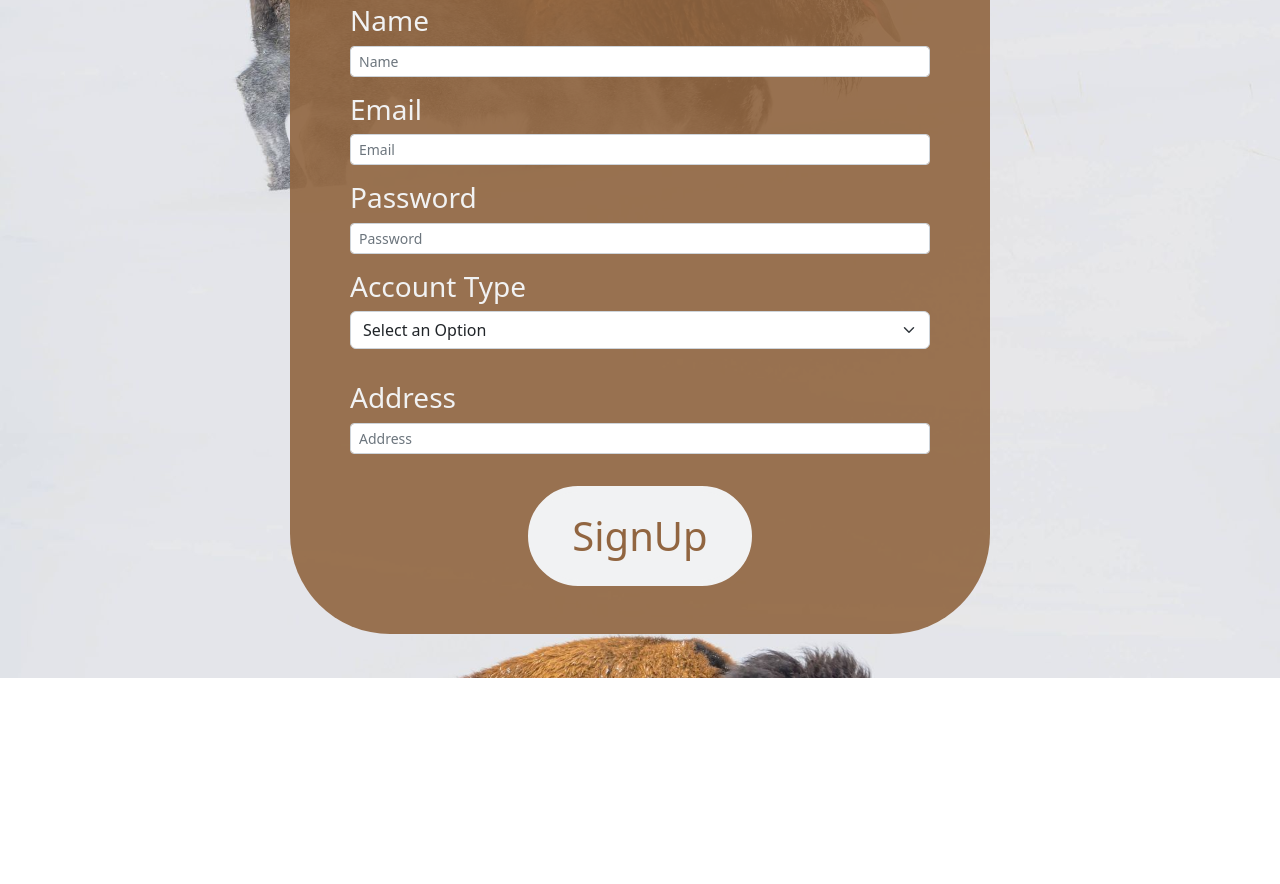
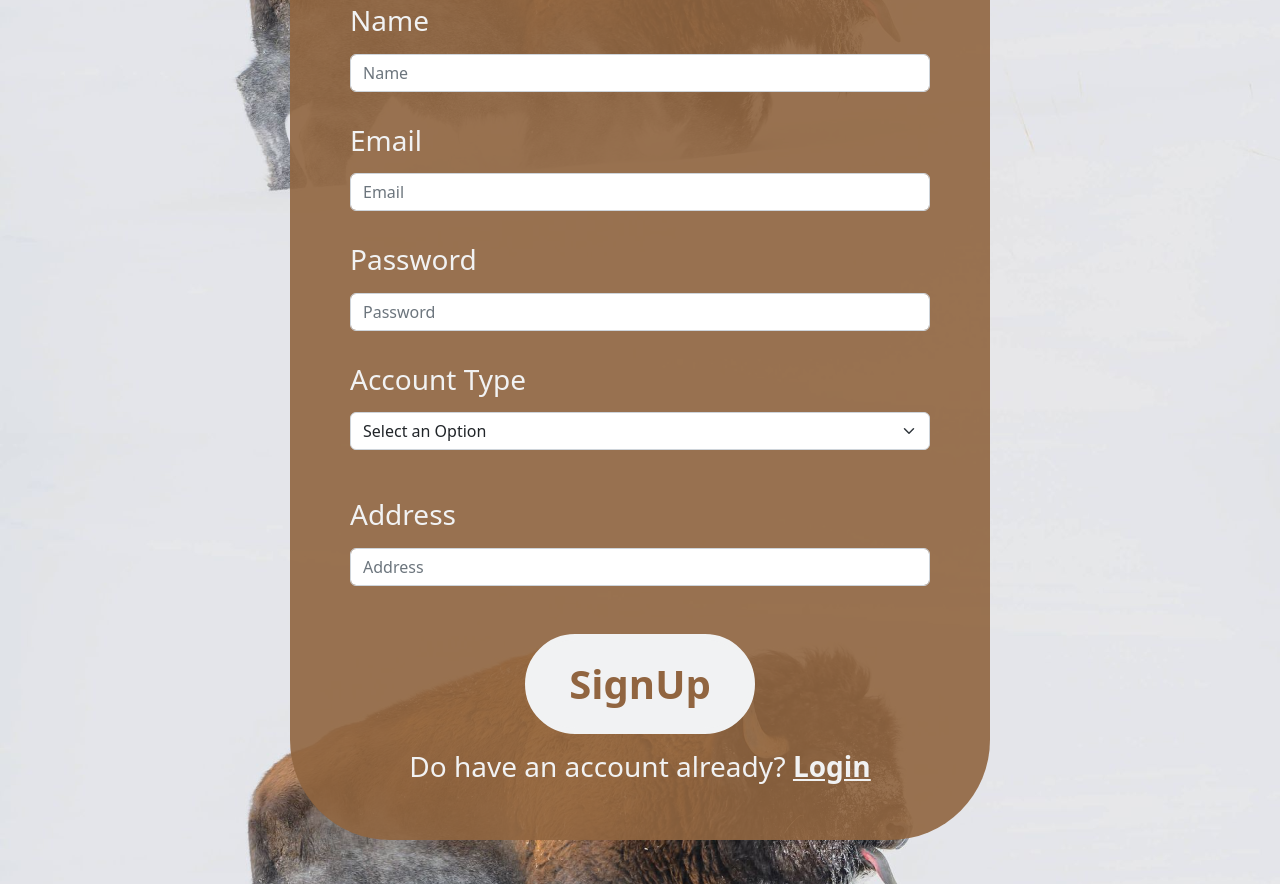
Before and after one commit to Olar-Alex-Student/Front-End, a React (Vite) app: page /signup in a window 1280 px wide. Shown: the part 420-1304 px from the top of the page. Before the commit the page ends 1098 px from the top, so only its background shows below. Built offline with nearby package versions, Linux system fonts and the light colour scheme.

Commit message:
login & sign up refresh

```diff
--- a/src/components/LoginForm.jsx
+++ b/src/components/LoginForm.jsx
@@ -1,6 +1,6 @@
 import React, { useState, useEffect } from "react";
 import axios from "axios";
-import { Button } from "react-bootstrap";
+import { Button, Form } from "react-bootstrap";
 import { useNavigate } from "react-router-dom";
 
 // const tokenGlobal = token;
@@ -30,7 +30,7 @@ export const LoginForm = () => {
         username: email,
         password: password
       }
-      const response = await axios.post(url, dataa, {headers: headers});
+      const response = await axios.post(url, dataa, { headers: headers });
       console.log(response.data);
       setToken(response.data.access_token);
       setID(response.data.user_id);
@@ -55,22 +55,23 @@ export const LoginForm = () => {
       {error && <div>{error}</div>}
       <form onSubmit={handleSubmit}>
         <div className="form-group py-2">
-          <label>
+          <Form.Label>
             <h3 className="text-center text-secondary">Email</h3>
-          </label>
-          <input className="form-control form-control-sm mx-auto" id="inputEmail" placeholder="Email" type="email" value={email} onChange={(e) => setEmail(e.target.value)} />
+          </Form.Label>
+          <Form.Control className="mb-3" type="email" placeholder="Email" value={email} onChange={(e) => setEmail(e.target.value)} />
         </div>
         <div className="form-group py-2">
-          <label>
+          <Form.Label>
             <h3 className="text-center text-secondary">Password</h3>
-          </label>
-          <input className="form-control form-control-sm mx-auto" id="inputPassword" placeholder="Password" type="password" value={password} onChange={(e) => setPassword(e.target.value)} />
+          </Form.Label>
+          <Form.Control className="mb-3" type="password" placeholder="Password" value={password} onChange={(e) => setPassword(e.target.value)} />
         </div>
         <br />
         <div className="d-flex justify-content-center align-items-center b-0">
-          <Button className="btn custom-button rounded-pill" type="submit">Login</Button>
+          <Button className="custom-button rounded-pill fw-bold mb-3" type="submit">Login</Button>
         </div>
       </form>
+      <h3 className="text-center text-secondary">Don't have an account yet? <a className="fw-bold text-secondary" href="/signup">Sign up</a></h3>
     </div>
   );
 }
--- a/src/components/SignUpForm.jsx
+++ b/src/components/SignUpForm.jsx
@@ -1,5 +1,6 @@
 import React, { useState, useEffect } from "react";
 import axios from "axios";
+import { Button, Form } from "react-bootstrap";
 
 
 export const SignUpForm = () => {
@@ -35,49 +36,49 @@ export const SignUpForm = () => {
       {error && <div>{error}</div>}
       <form onSubmit={handleSubmit}>
         <div className="form-group py-2">
-          <label>
+          <Form.Label>
             <h3 className="text-center text-secondary">Name</h3>
-          </label>
-          <input className="form-control form-control-sm mx-auto" id="inputName" placeholder="Name" type="text" value={name} onChange={(e) => setName(e.target.value)} />
+          </Form.Label>
+          <Form.Control className="mb-3" type="text" placeholder="Name" value={name} onChange={(e) => setName(e.target.value)} />
         </div>
         <div className="form-group py-2">
-          <label>
+          <Form.Label>
             <h3 className="text-center text-secondary">Email</h3>
-          </label>
-          <input className="form-control form-control-sm mx-auto" id="inputEmail" placeholder="Email" type="email" value={email} onChange={(e) => setEmail(e.target.value)} />
+          </Form.Label>
+          <Form.Control className="mb-3" type="email" placeholder="Email" value={email} onChange={(e) => setEmail(e.target.value)} />
         </div>
         <div className="form-group py-2">
-          <label>
+          <Form.Label>
             <h3 className="text-center text-secondary">Password</h3>
-          </label>
-          <input className="form-control form-control-sm mx-auto" id="inputPassword" placeholder="Password" type="password" value={password} onChange={(e) => setPassword(e.target.value)} />
+          </Form.Label>
+          <Form.Control className="mb-3" type="password" placeholder="Password" value={password} onChange={(e) => setPassword(e.target.value)} />
         </div>
         <div className="form-group py-2">
-          <label>
+          <Form.Label>
             <h3 className="text-center text-secondary">Account Type</h3>
-          </label>
-          {/* <input class="form-control form-control-sm mx-auto" id="inputAccountType" placeholder="Account Type" type="text" value={accountType} onChange={(e) => setAccountType(e.target.value)} /> */}
+          </Form.Label>
             <br />
             <div className="input-group mb-3">
-              <select className="form-select" aria-label="Default select example">
+              <Form.Select className="mb-3" value={accountType} onChange={(e) => setAccountType(e.target.value)}>
                 <option>Select an Option</option>
-                <option value={accountType} onChange={(e) => setAccountType(e.target.value)}>Individual</option>
-                <option value={accountType} onChange={(e) => setAccountType(e.target.value)}>Company</option>
-                <option value={accountType} onChange={(e) => setAccountType(e.target.value)}>Public Institution</option>
-              </select>
+                <option>Individual</option>
+                <option>Company</option>
+                <option>Public Institution</option>
+              </Form.Select>
             </div>
         </div>
         <div className="form-group py-2">
-          <label>
+          <Form.Label>
             <h3 className="text-center text-secondary">Address</h3>
-          </label>
-          <input className="form-control form-control-sm mx-auto" id="inputaddress" placeholder="Address" type="address" value={address} onChange={(e) => setAddress(e.target.value)} />
+          </Form.Label>
+          <Form.Control className="mb-3" type="address" placeholder="Address" value={address} onChange={(e) => setAddress(e.target.value)} />
         </div>
         <br />
         <div className="d-flex justify-content-center align-items-center b-0">
-          <button href="/" className="btn custom-button rounded-pill" type="submit" onClick={() => { } }>SignUp</button>
+          <Button className="custom-button rounded-pill fw-bold mb-3" type="submit">SignUp</Button>
         </div>
       </form>
+      <h3 className="text-center text-secondary">Do have an account already? <a className="fw-bold text-secondary" href="/login">Login</a></h3>
     </div>
   )
 }
```
